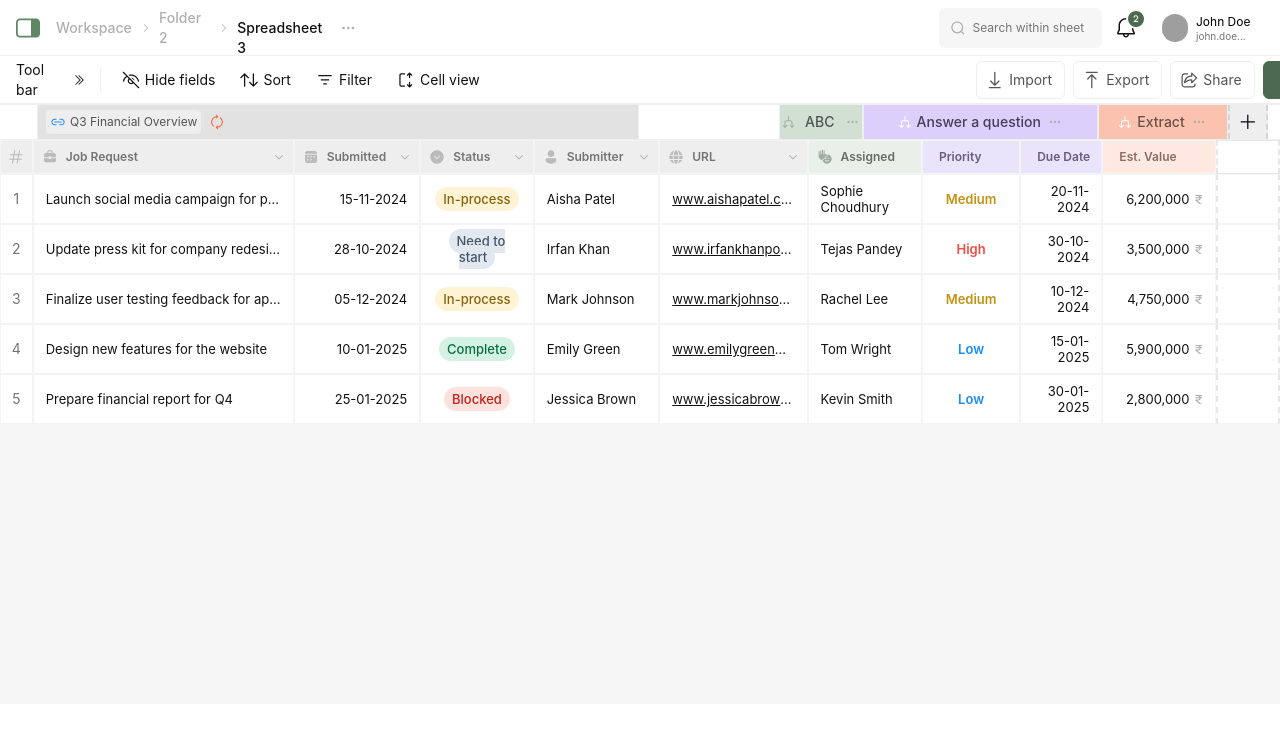
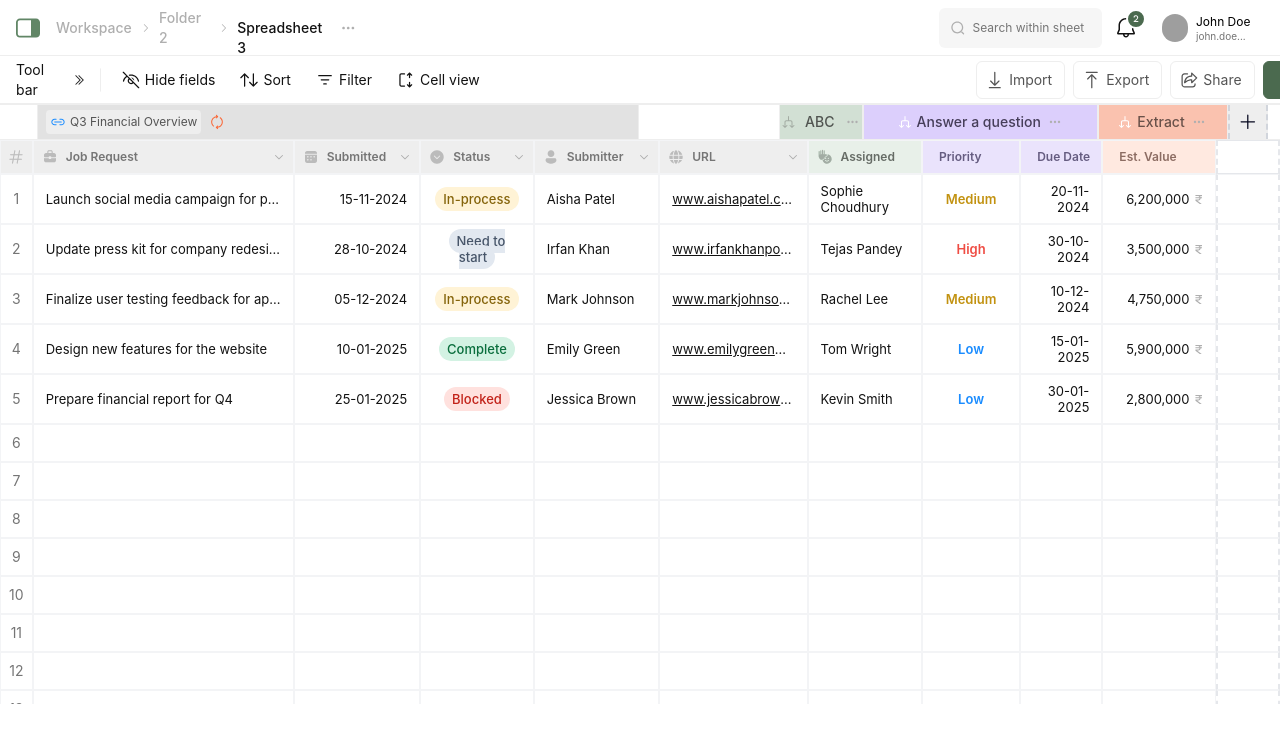
Before and after one commit to simran-dhiman01/spreadsheet-react, a React (Vite) app: page / in a window 1280 px wide. Shown: the top 742 px of the page. Built offline with nearby package versions, Linux system fonts and the light colour scheme; grey boxes are pictures that could not be loaded.

Commit message:
Completed table body by inserting empty rows

```diff
--- a/src/components/Table.tsx
+++ b/src/components/Table.tsx
@@ -292,6 +292,33 @@ const TableComponent: React.FC = () => {
                             </tr>
                         ))}
 
+ {/* Empty datas */}
+                        {emptyrows.map((_, idx) => (
+                            <tr key={`empty-${idx}`}>
+                                <td className="border border-gray-100 py-2 text-[#757575] w-[37px] font-normal text-sm align-middle text-center box-border">{jobdata.length + idx + 1}</td>
+                                <td className={` box-border px-4 py-2 ${active === `empty-${idx}-1` ? " border border-green-800" : "border border-gray-100"}`} onClick={() => setActive(`empty-${idx}-1`)}></td>
+                                <td className={` box-border px-4 py-2 ${active === `empty-${idx}-2` ? " border border-green-800" : "border border-gray-100"}`} onClick={() => setActive(`empty-${idx}-2`)}></td>
+                                <td className={` box-border px-4 py-2 ${active === `empty-${idx}-3` ? " border border-green-800" : "border border-gray-100"}`} onClick={() => setActive(`empty-${idx}-3`)}></td>
+                                <td className={` box-border px-4 py-2 ${active === `empty-${idx}-4` ? " border border-green-800" : "border border-gray-100"}`} onClick={() => setActive(`empty-${idx}-4`)}></td>
+                                <td className={` box-border px-4 py-2 ${active === `empty-${idx}-5` ? " border border-green-800" : "border border-gray-100"}`} onClick={() => setActive(`empty-${idx}-5`)}></td>
+                                <td className={` box-border px-4 py-2 ${active === `empty-${idx}-6` ? " border border-green-800" : "border border-gray-100"}`} onClick={() => setActive(`empty-${idx}-6`)}></td>
+                                <td className={` box-border px-4 py-2 ${active === `empty-${idx}-7` ? " border border-green-800" : "border border-gray-100"}`} onClick={() => setActive(`empty-${idx}-7`)}></td>
+                                <td className={` box-border px-4 py-2 ${active === `empty-${idx}-8` ? " border border-green-800" : "border border-gray-100"}`} onClick={() => setActive(`empty-${idx}-8`)}></td>
+                                <td className={` box-border px-4 py-2 ${active === `empty-${idx}-9` ? " border border-green-800" : "border border-gray-100"}`} onClick={() => setActive(`empty-${idx}-9`)}></td>
+                                <td className={`bg-white w-[153px] box-border border-l-2 border-r-2 border-t border-b mr-3
+                                ${active === `empty-${idx}-10` ? " border border-green-800" : "border-l-gray-200 border-r-gray-200 border-t-gray-100 border-b-gray-100"}`}
+                                    style={{
+                                        borderLeftStyle: 'dashed',
+                                        borderRightStyle: 'dashed',
+                                        borderTopStyle: 'solid',
+                                        borderBottomStyle: 'solid',
+                                    }}
+                                    onClick={() => setActive(`empty-${idx}-10`)}>
+
+                                </td>
+                            </tr>
+                        ))}
+
 
                     </tbody>
 
```
